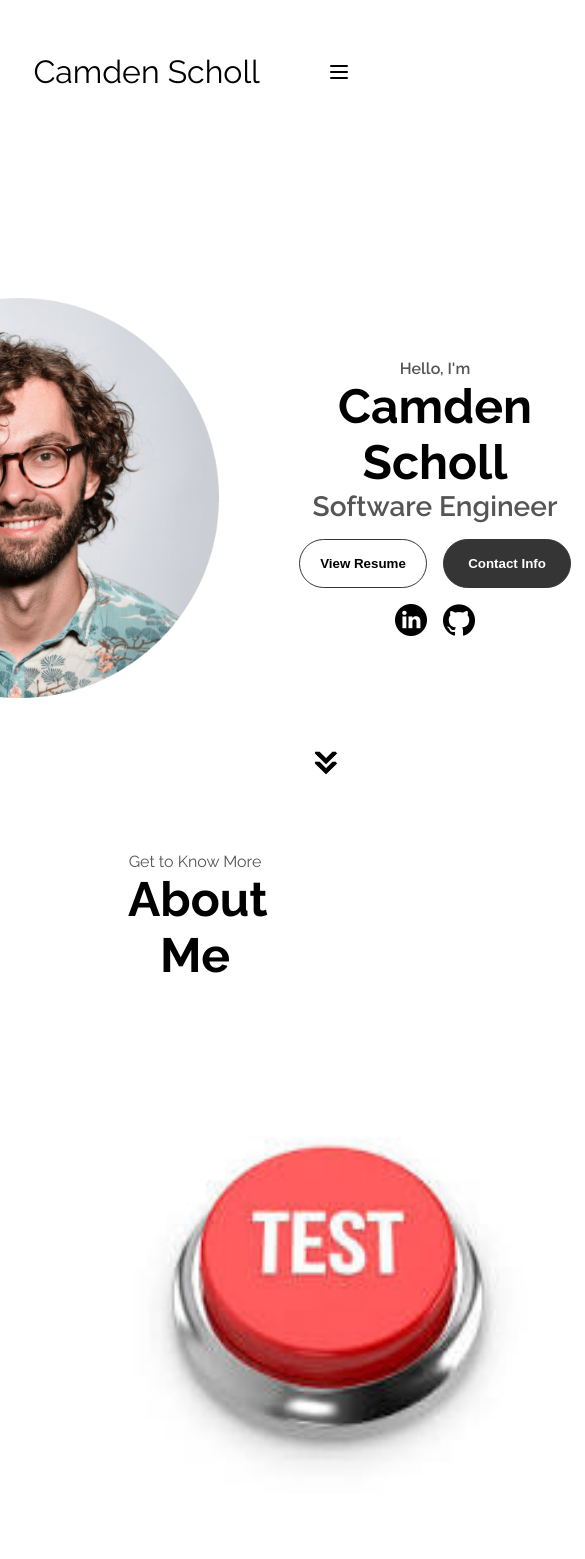
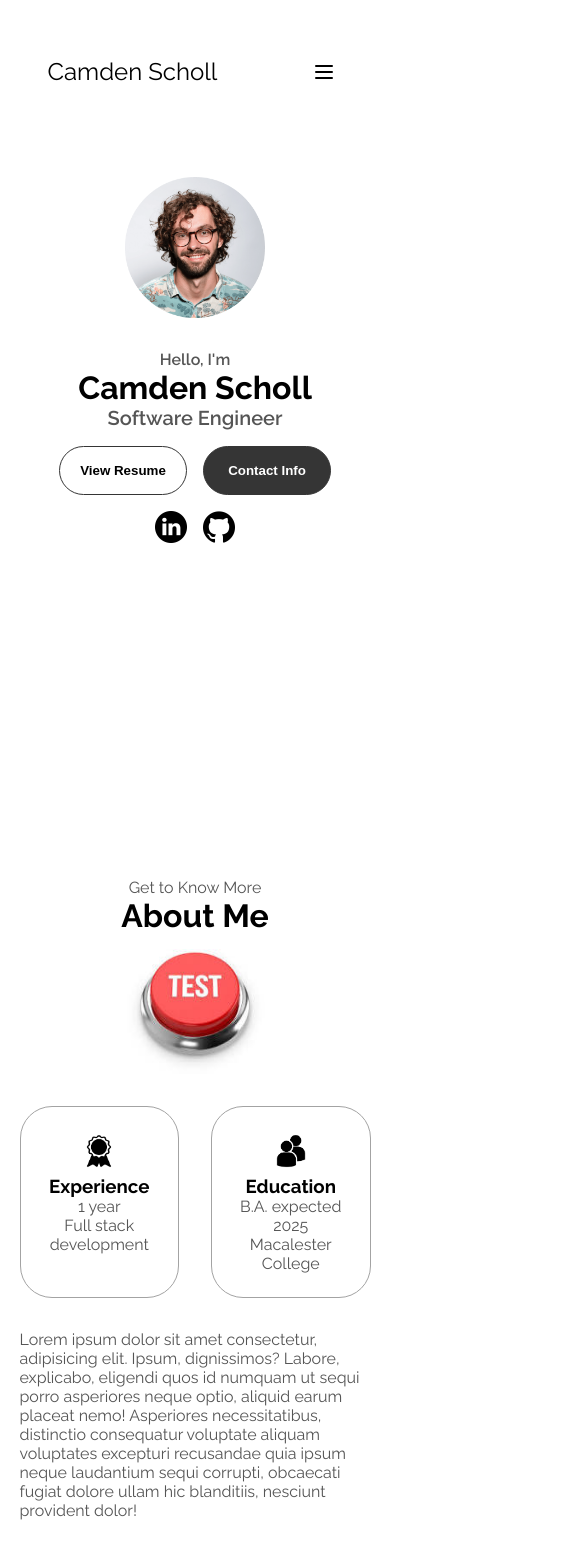
Before and after one commit to c-l-scholl/camden-portfolio-site, a Next.js app in the folder camden-portfolio/: page / in a window 390 px wide. Shown: the top 1559 px of the page, 585 px wide, since content can reach past the window. Built offline with nearby package versions, Linux system fonts and the light colour scheme.

Commit message:
adding responsive sizing

```diff
--- a/camden-portfolio/app/globals.css
+++ b/camden-portfolio/app/globals.css
@@ -67,6 +67,7 @@
 .hamburger-menu {
 	position: relative;
 	display: inline-block;
+	z-index: 10;
 }
 
 .hamburger-icon {
@@ -274,15 +275,20 @@
 
 .section__pic-container {
 	display: flex;
-	min-height: 400px;
-	min-width: 400px;
+	height: 400px;
+	width: 400px;
 	margin: auto 0;
 }
+
+/* EXPERIENCE SECTION */
 
 #experience {
 	position: relative;
 }
 
+#experience h1 {
+	margin-bottom: 2rem;
+}
 .experience-sub-title {
 	color: rbg(85, 85, 85);
 	font-weight: 600;
@@ -360,7 +366,6 @@
 	background: rgb(250, 250, 250);
 	margin: 2rem auto;
 	padding: 0.5rem;
-
 }
 
 .contact-info-container {
@@ -395,6 +400,19 @@
 	text-align: center;
 }
 
+/* MEDIA QUERIES */
+
+@media screen and (max-width: 1400px) {
+	#profile {
+		height: 83vh;
+		margin-bottom: 6rem;
+	}
+
+	.about-containers {
+		flex-wrap: wrap;
+	}
+}
+
 @media screen and (max-width: 1200px) {
 	#desktop-nav {
 		display: none;
@@ -402,4 +420,116 @@
 	#hamburger-nav {
 		display: flex;
 	}
+
+	#experience,
+	.experience-details-container {
+		margin-top: 2rem;
 	}
+
+	#profile,
+	.section-container {
+		display: block;
+	}
+
+	.icon-arrow {
+		display: none;
+	}
+
+	section,
+	.section-container {
+		height: fit-content;
+	}
+
+	section {
+		margin: 0 5%;
+	}
+
+	.section__pic-container {
+		width: 275px;
+		height: 275px;
+		margin: 0 auto 2rem;
+	}
+
+	.about-containers {
+		margin-top: 0;
+	}
+}
+
+@media screen and (max-width: 600px) {
+	#contact,
+	footer {
+		height: 40vh;
+	}
+
+	#profile {
+		height: 83vh;
+		margin-bottom: 0;
+	}
+
+	article {
+		font-size: 1rem;
+	}
+
+	footer nav {
+		height: fit-content;
+		margin-bottom: 2rem;
+	}
+
+	.about-containers,
+	.contact-info-upper-container,
+	.btn-container {
+		flex-wrap: wrap;
+	}
+
+	.contact-info-container {
+		margin: 0;
+	}
+
+	.contact-info-container p,
+	.nav-links li a {
+		font-size: 1rem;
+	}
+
+	.experience-sub-title {
+		font-size: 1.25rem;
+	}
+
+	.logo {
+		font-size: 1.5rem;
+	}
+
+	.nav-links {
+		flex-direction: column;
+		gap: 0.5rem;
+		text-align: center;
+	}
+
+	.section__pic-container {
+		height: 36vw;
+		width: 36vw;
+		justify-content: center;
+	}
+
+	.section__text__p2 {
+		font-size: 1.25rem;
+	}
+
+	.title {
+		font-size: 2rem;
+	}
+
+	.text-container {
+		text-align: left;
+	}
+}
+
+@media screen and (max-height: 600px) and (orientation: landscape) {
+	#profile {
+			height: auto; /* Adjust height as needed */
+			margin-bottom: 2rem; /* Add margin to avoid overlap */
+	}
+
+	.about-containers {
+			margin-top: 2rem; /* Add margin to avoid overlap */
+	}
+}
--- a/camden-portfolio/app/page.tsx
+++ b/camden-portfolio/app/page.tsx
@@ -70,6 +70,7 @@
 					<Image
 						src="/assets/profile-pic.png"
 						alt="Camden Scholl Profile Picture"
+						layout="intrinsic"
 						width={400}
 						height={400}
 					/>
@@ -132,6 +133,7 @@
 						<Image
 							src="/assets/testimage.jpg"
 							alt="Profile Pic"
+							layout="intrinsic"
 							width={400}
 							height={400}
 						/>
```
Lines whose indentation alone changed are shown as unchanged.
